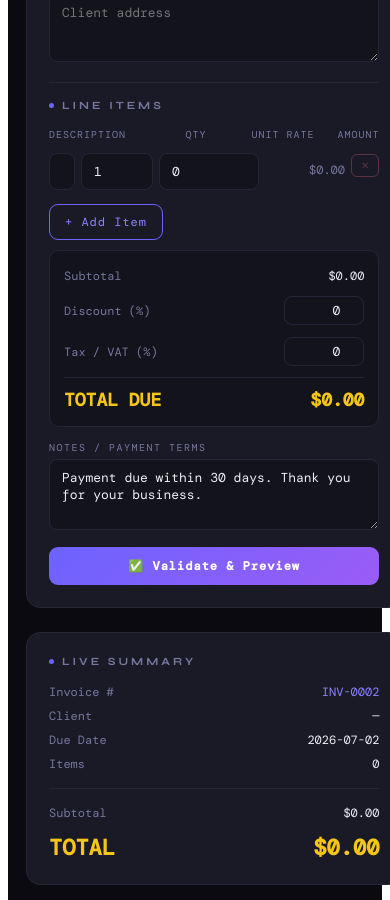
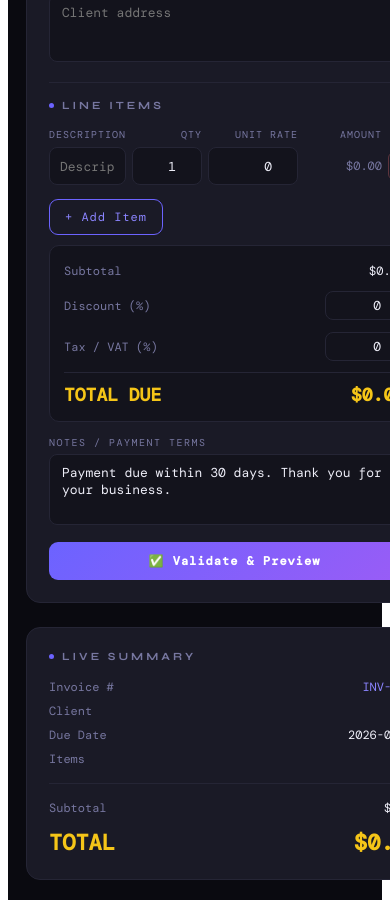
Before and after one commit to johircu2-bit/invoice-ai-pro, a React (Vite) app: page / in a window 390 px wide. Shown: the part 900-1800 px from the top of the page. Built offline with nearby package versions, Linux system fonts and the light colour scheme; a web font is replaced by a local one.

Commit message:
Fix item row layout - responsive grid alignment

```diff
--- a/src/App.jsx
+++ b/src/App.jsx
@@ -90,35 +90,93 @@ const S = {
 };
 
 // ── ItemRow ───────────────────────────────────────────────────────
-// FIX 4: memo-wrap to stop all items re-rendering on every keystroke
 const ItemRow = ({ item, idx, onChange, onRemove, canRemove, currency, errors }) => {
   const lineTotal = round2(Number(item.qty || 0) * Number(item.rate || 0));
+  const inputStyle = (hasErr) => ({
+    ...S.input,
+    ...(hasErr ? { borderColor: C.danger } : {}),
+    // ensure consistent height regardless of error state below
+    height: "38px",
+    padding: "0 10px",
+  });
   return (
-    <div style={{ display:"grid", gridTemplateColumns:"3fr 72px 100px 80px auto", gap:"6px", alignItems:"start", marginBottom:"8px" }}>
-      <div>
-        <input style={{ ...S.input, ...(errors?.desc ? { borderColor:C.danger } : {}) }}
-          value={item.desc} placeholder="Description"
-          onChange={e => onChange(idx, "desc", e.target.value)} />
-        {errors?.desc && <div style={S.errMsg}>{errors.desc}</div>}
+    <div style={{ marginBottom: errors ? "14px" : "8px" }}>
+      {/* Main row — fixed columns, no overflow */}
+      <div style={{
+        display: "grid",
+        gridTemplateColumns: "1fr 70px 90px 78px 32px",
+        gap: "6px",
+        alignItems: "center",
+      }}>
+        {/* Description */}
+        <input
+          style={inputStyle(errors?.desc)}
+          value={item.desc}
+          placeholder="Description"
+          onChange={e => onChange(idx, "desc", e.target.value)}
+        />
+        {/* Qty */}
+        <input
+          type="number"
+          style={{ ...inputStyle(errors?.qty), textAlign: "right" }}
+          value={item.qty}
+          min="0.01"
+          step="0.01"
+          onChange={e => onChange(idx, "qty", e.target.value)}
+        />
+        {/* Rate */}
+        <input
+          type="number"
+          style={{ ...inputStyle(errors?.rate), textAlign: "right" }}
+          value={item.rate}
+          min="0"
+          step="0.01"
+          onChange={e => onChange(idx, "rate", e.target.value)}
+        />
+        {/* Line total — always right-aligned, no wrap */}
+        <div style={{
+          fontSize: "12px",
+          color: C.muted,
+          textAlign: "right",
+          whiteSpace: "nowrap",
+          overflow: "hidden",
+          textOverflow: "ellipsis",
+          lineHeight: "38px",
+        }}>
+          {fmt(lineTotal, currency)}
+        </div>
+        {/* Remove button */}
+        <button
+          type="button"
+          style={{
+            ...S.btnDanger,
+            width: "28px",
+            height: "28px",
+            padding: "0",
+            display: "flex",
+            alignItems: "center",
+            justifyContent: "center",
+            opacity: canRemove ? 1 : 0.3,
+            flexShrink: 0,
+          }}
+          onClick={() => canRemove && onRemove(idx)}
+          disabled={!canRemove}
+        >✕</button>
       </div>
-      <div>
-        <input type="number" style={{ ...S.input, ...(errors?.qty ? { borderColor:C.danger } : {}) }}
-          value={item.qty} min="0.01" step="0.01"
-          onChange={e => onChange(idx, "qty", e.target.value)} />
-        {errors?.qty && <div style={S.errMsg}>{errors.qty}</div>}
-      </div>
-      <div>
-        <input type="number" style={{ ...S.input, ...(errors?.rate ? { borderColor:C.danger } : {}) }}
-          value={item.rate} min="0" step="0.01"
-          onChange={e => onChange(idx, "rate", e.target.value)} />
-        {errors?.rate && <div style={S.errMsg}>{errors.rate}</div>}
-      </div>
-      <div style={{ paddingTop:"9px", fontSize:"12px", color:C.muted, textAlign:"right" }}>
-        {fmt(lineTotal, currency)}
-      </div>
-      {/* FIX 5: button type="button" prevents accidental form submit */}
-      <button type="button" style={{ ...S.btnDanger, marginTop:"1px", opacity: canRemove ? 1 : 0.3 }}
-        onClick={() => canRemove && onRemove(idx)} disabled={!canRemove}>✕</button>
+      {/* Error messages below — only shown when needed, don't shift grid */}
+      {(errors?.desc || errors?.qty || errors?.rate) && (
+        <div style={{
+          display: "grid",
+          gridTemplateColumns: "1fr 70px 90px 78px 32px",
+          gap: "6px",
+          marginTop: "2px",
+        }}>
+          <div style={S.errMsg}>{errors?.desc || ""}</div>
+          <div style={S.errMsg}>{errors?.qty || ""}</div>
+          <div style={S.errMsg}>{errors?.rate || ""}</div>
+          <div /><div />
+        </div>
+      )}
     </div>
   );
 };
@@ -406,9 +464,9 @@ export default function App() {
 
               <hr style={S.divider}/>
               <div style={S.secTitle}><span style={S.dot}/>Line Items</div>
-              <div style={{ display:"grid", gridTemplateColumns:"3fr 72px 100px 80px auto", gap:"6px", marginBottom:"6px" }} className="item-row">
-                {["Description","Qty","Unit Rate","Amount",""].map(h => (
-                  <div key={h} style={{ fontSize:"10px", color:C.muted, letterSpacing:"1px", textTransform:"uppercase" }}>{h}</div>
+              <div style={{ display:"grid", gridTemplateColumns:"1fr 70px 90px 78px 32px", gap:"6px", marginBottom:"6px" }}>
+                {[["Description","left"],["Qty","right"],["Unit Rate","right"],["Amount","right"],["","right"]].map(([h, align]) => (
+                  <div key={h} style={{ fontSize:"10px", color:C.muted, letterSpacing:"1px", textTransform:"uppercase", textAlign: align }}>{h}</div>
                 ))}
               </div>
               {items.map((it, i) => (
```
